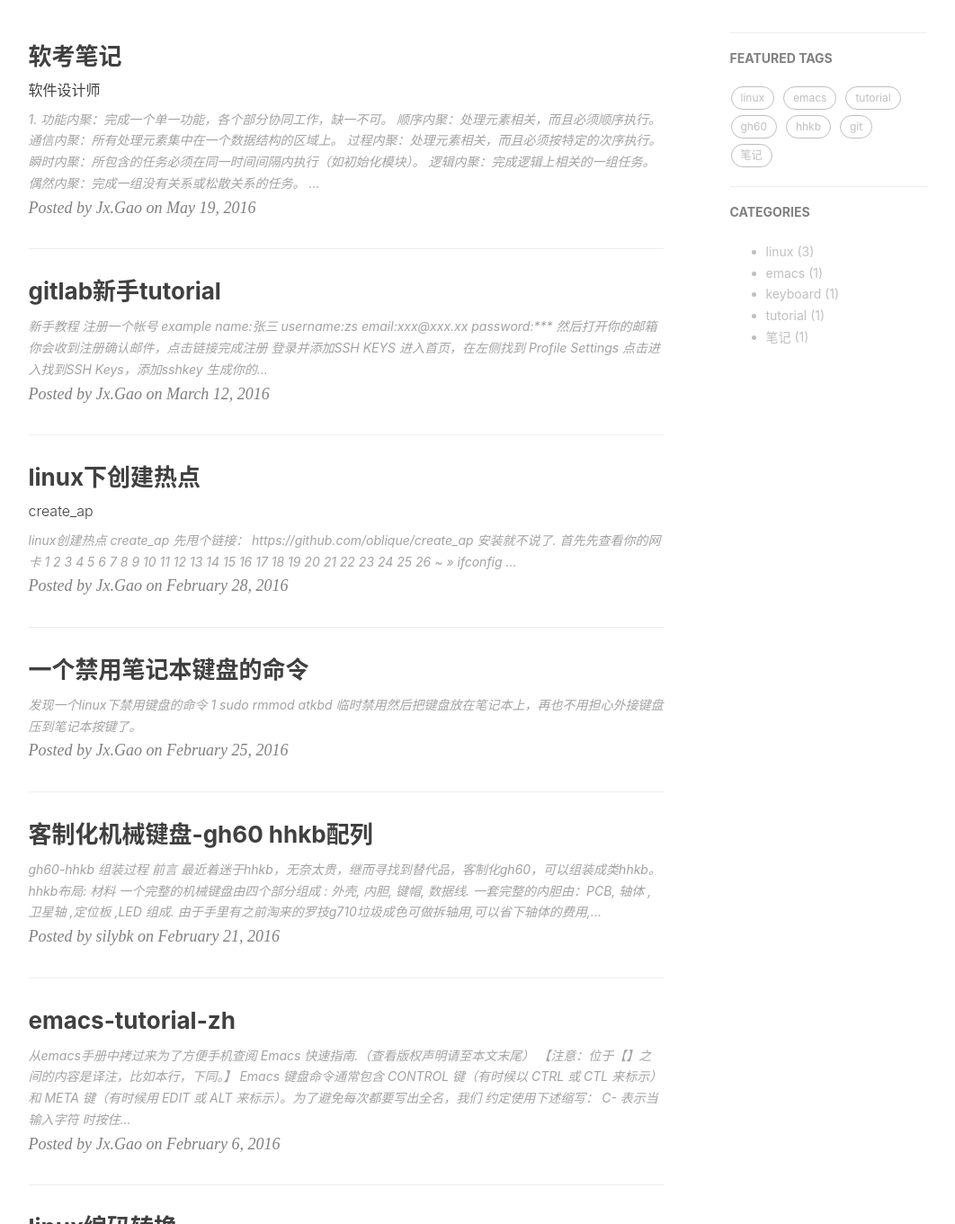
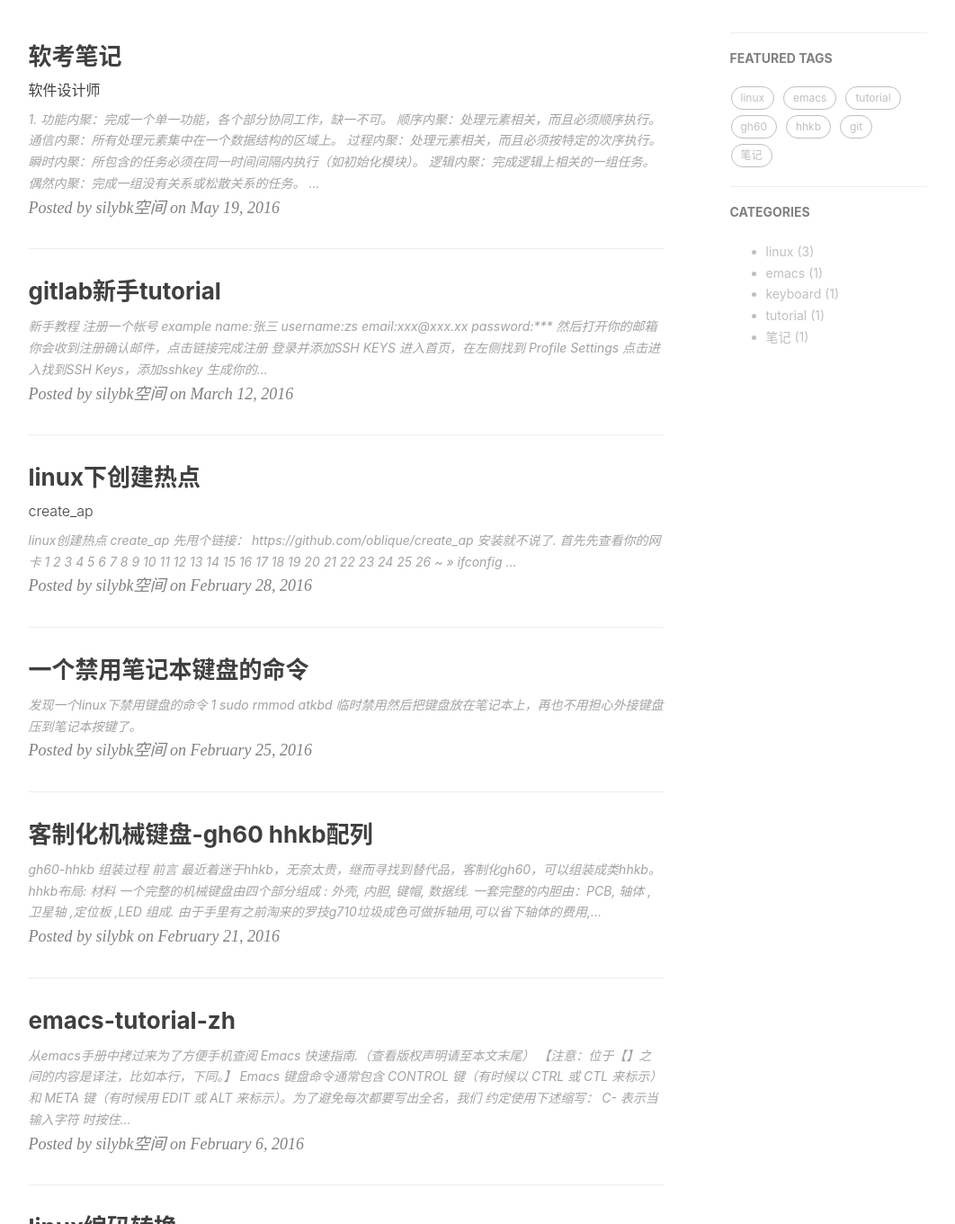
Before and after one commit to silybk/silybk.github.io, a Jekyll site: the page built from index.html, in a window 1280 px wide and 1400 px high, scrolled down 363 px, cut to the strip 39-1400 px from the top of the window. Shown: the whole strip at 90% size, without its empty margins (136-1198 px from the left). Built offline with Jekyll 4.4.1, drawn with Linux system fonts in a browser that asks for light colours; nearby versions of some CDN libraries; the list of posts is cut into pages by our own code; comment, search, counter and statistics services are not loaded; some of the changed text lies outside the part shown.

Commit message:
Update _config.yml

```diff
--- a/_config.yml
+++ b/_config.yml
@@ -1,11 +1,11 @@
 # Site settings
-title: Jx.Gao
-SEOTitle: silybk
+title: silybk空间
+SEOTitle: silybk空间
 header-img: http://7xr5vo.com1.z0.glb.clouddn.com/post-bg-universe.jpg
 email: silybk@gmail.com
 description:
 keyword:
-url:  "http://idx.pw"            # your host, for absolute URL
+url:  "http://gh60.cn"            # your host, for absolute URL
 baseurl:  ""
 # for example, '/blog' if your blog hosted on 'host/blog'
 
@@ -67,10 +67,10 @@ duoshuo_share: true                     # set to false if you want to use Commen
 
 # Analytics settings
 # Baidu Analytics
-ba_track_id: abd8127cc21b3f66df3099979edc3ab3
+# ba_track_id: abd8127cc21b3f66df3099979edc3ab3
 # Google Analytics
-ga_track_id: 'UA-72649479-1'            # Format: UA-xxxxxx-xx
-ga_domain: gaojx.me
+# ga_track_id: 'UA-72649479-1'            # Format: UA-xxxxxx-xx
+# ga_domain: gaojx.me
 
 
 
```
